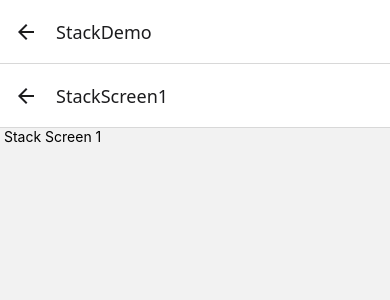
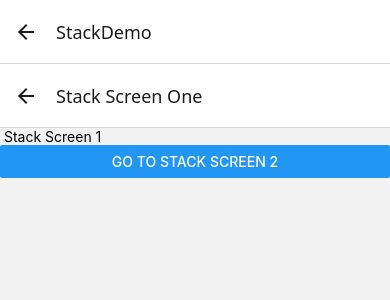
Before and after one commit to diwahar-m/Navigation_RN, a React Native app: screen /StackDemo in a window 390 px wide. Shown: the top 300 px of the page. Built offline with nearby package versions, Linux system fonts and the light colour scheme.

Commit message:
Stack - Navigation & Props - StackNavigationProp & RouteProp completed

```diff
--- a/App.tsx
+++ b/App.tsx
@@ -9,8 +9,6 @@ import { NavigationContainer } from '@react-navigation/native';
 import React from 'react';
 import {
   StyleSheet,
-  Text,
-  View,
 } from 'react-native';
 import RootNavigator from './src/RootNavigator';
 
--- a/src/components/stack/StackNavigationDemo.tsx
+++ b/src/components/stack/StackNavigationDemo.tsx
@@ -2,14 +2,31 @@ import { createStackNavigator } from "@react-navigation/stack"
 import StackScreen1 from "./StackScreen1"
 import StackScreen2 from "./StackScreen2"
 
-const Stack = createStackNavigator()
+export type StackParamsList = {
+  StackScreen1: undefined,
+  StackScreen2: {
+    itemId: number
+  }
+}
+
+const Stack = createStackNavigator<StackParamsList>()
 
 const StackNavigationDemo: React.FC = () => {
 
     return (
           <Stack.Navigator>
-            <Stack.Screen name="StackScreen1" component={StackScreen1}/>
-            <Stack.Screen name="StackScreen2" component={StackScreen2}/>
+            <Stack.Screen
+              options={{title: 'Stack Screen One'}}
+              name="StackScreen1"
+              component={StackScreen1}
+            />
+            <Stack.Screen
+              options={({route })=> ({
+                title: `Item ${route.params.itemId}`
+              })}
+              name="StackScreen2"
+              component={StackScreen2}
+            />
           </Stack.Navigator>
     )
 }
--- a/src/components/stack/StackScreen1.tsx
+++ b/src/components/stack/StackScreen1.tsx
@@ -1,10 +1,20 @@
-import { Text, View } from "react-native"
+import { useNavigation } from "@react-navigation/native"
+import { StackNavigationProp } from "@react-navigation/stack"
+import { Button, Text, View } from "react-native"
+import { StackParamsList } from "./StackNavigationDemo"
 
+type StackScreen1NavigationProps = StackNavigationProp<StackParamsList,'StackScreen1' >
 
 const StackScreen1: React.FC = () => {
+
+    const navigation = useNavigation<StackScreen1NavigationProps>()
     return (
         <View>
             <Text> Stack Screen 1</Text>
+            <Button
+                onPress={()=> navigation.navigate('StackScreen2', {itemId: 100})}
+                title="Go to Stack Screen 2"
+             />
         </View>
     )
 }
--- a/src/components/stack/StackScreen2.tsx
+++ b/src/components/stack/StackScreen2.tsx
@@ -1,10 +1,25 @@
-import { Text, View } from "react-native"
+import { StackNavigationProp } from "@react-navigation/stack"
+import { Button, Text, View } from "react-native"
+import { StackParamsList } from "./StackNavigationDemo"
+import { RouteProp, useNavigation, useRoute } from "@react-navigation/native"
+
+
+type StackScreen2NavigationProp = StackNavigationProp<StackParamsList, 'StackScreen2'>
+
+type StackScreen2RouteProp = RouteProp<StackParamsList, 'StackScreen2'>
 
 
 const StackScreen2: React.FC = () => {
+
+    const navigation = useNavigation<StackScreen2NavigationProp>()
+
+    const route = useRoute<StackScreen2RouteProp>()
+
     return (
         <View>
             <Text> Stack Screen 2</Text>
+            <Text>Item ID: {route.params.itemId}</Text>
+            <Button title={'Go Back to Stack Screen 1'} onPress={()=> navigation.goBack()}/>
         </View>
     )
 }
```
